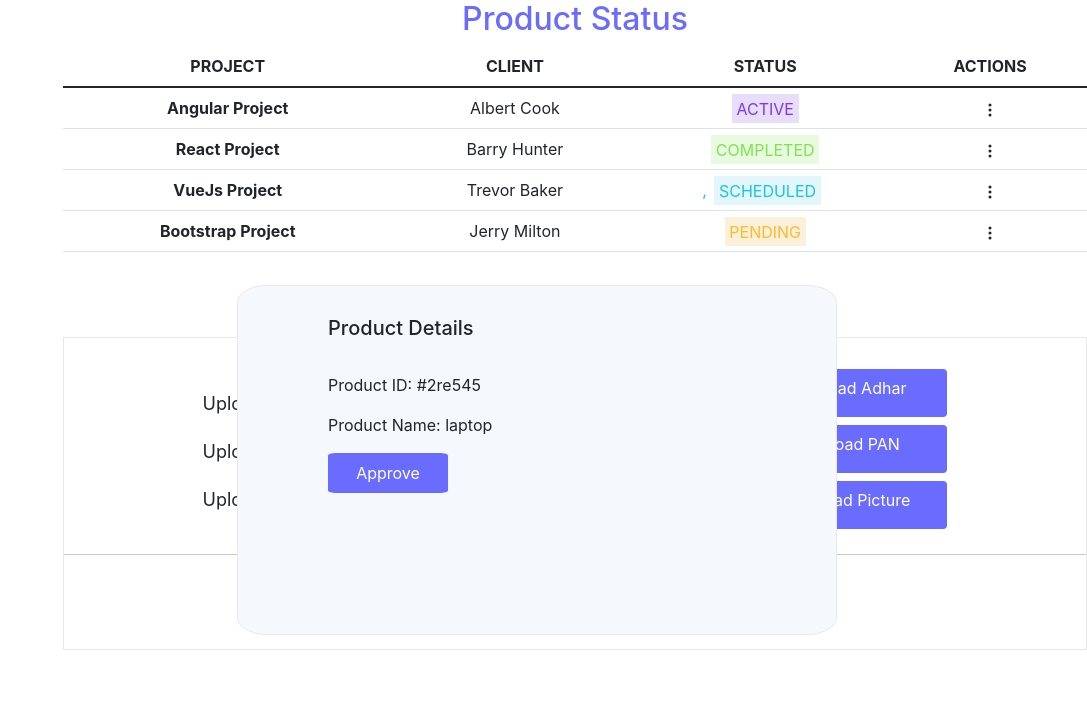
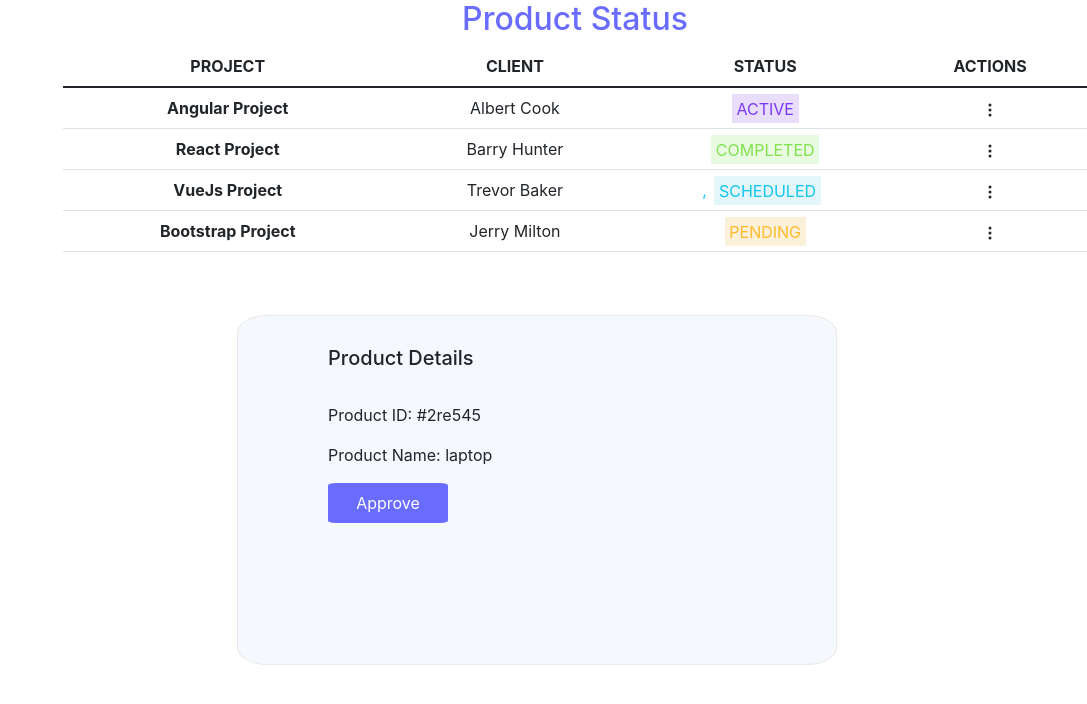
Before and after one commit to ShailajaTripathi/table-int, a React (Create React App) app: page / in a window 1280 px wide. Both pictures are taken after a click on the icon 1183 px from the left and 110 px from the top of the page. Shown: the top 704 px of the page, without its empty margins (193-1280 px from the left). Built offline with nearby package versions, Linux system fonts and the light colour scheme.

Commit message:
style in popup

```diff
--- a/src/App.js
+++ b/src/App.js
@@ -1,12 +1,12 @@
 import './App.css';
 import Table from './Components/Table';
-import Upload from './Components/UploadDoc';
+// import Upload from './Components/UploadDoc';
 // import Popup from './Components/ApprovePopup'
 function App() {
   return (
     <div className="App">
       <Table/>
-      <Upload/>
+      {/* <Upload/> */}
       {/* <Popup/> */}
 
     </div>
--- a/src/Components/ApprovePopup.jsx
+++ b/src/Components/ApprovePopup.jsx
@@ -9,7 +9,7 @@ function ApprovePopup() {
 <div className='popup-details'></div>
 <p>Product ID: #2re545</p>
 <p>Product Name: laptop</p>
-<button className='approve-btn'>Approve</button>
+<button className='approve-btn' onClick ={(e)=>e.targetElement.remove()}>Approve</button>
     </div>
   )
 }
@@ -17,4 +17,4 @@ function ApprovePopup() {
 export default ApprovePopup
 
 
-//  this.parentNode.remove()
+//  onClick ={(e)=>e.targetElement.remove()
--- a/src/Components/Styles/popup.css
+++ b/src/Components/Styles/popup.css
@@ -2,7 +2,7 @@
     border:0.2px solid rgb(235, 233, 233);
     width: 600px;
     height: 350px;
-    margin-top: 20%;
+    margin-top: 30%;
     margin-left: 15%;
     padding-top: 5%;
     padding-left:15%;
```
